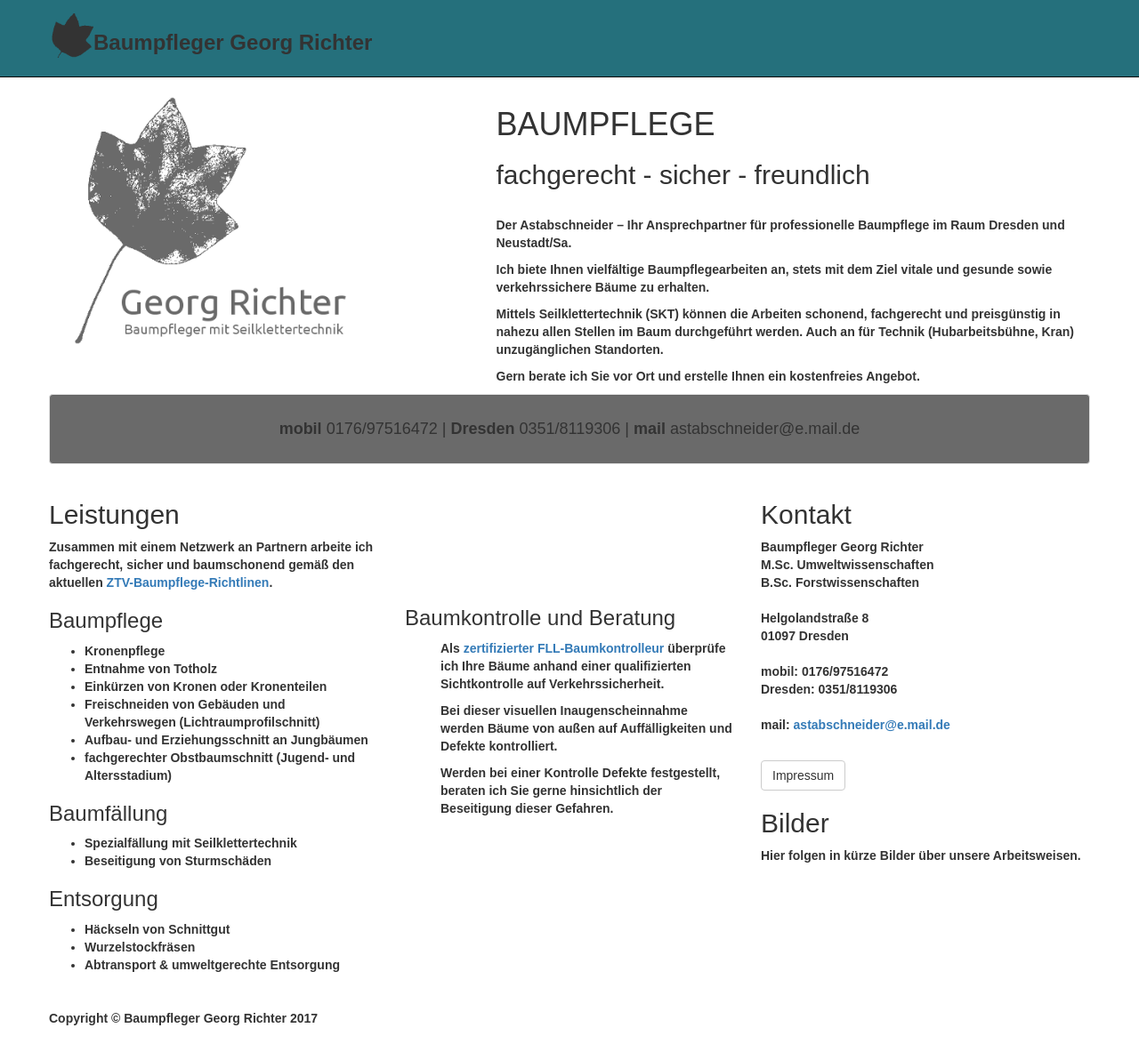
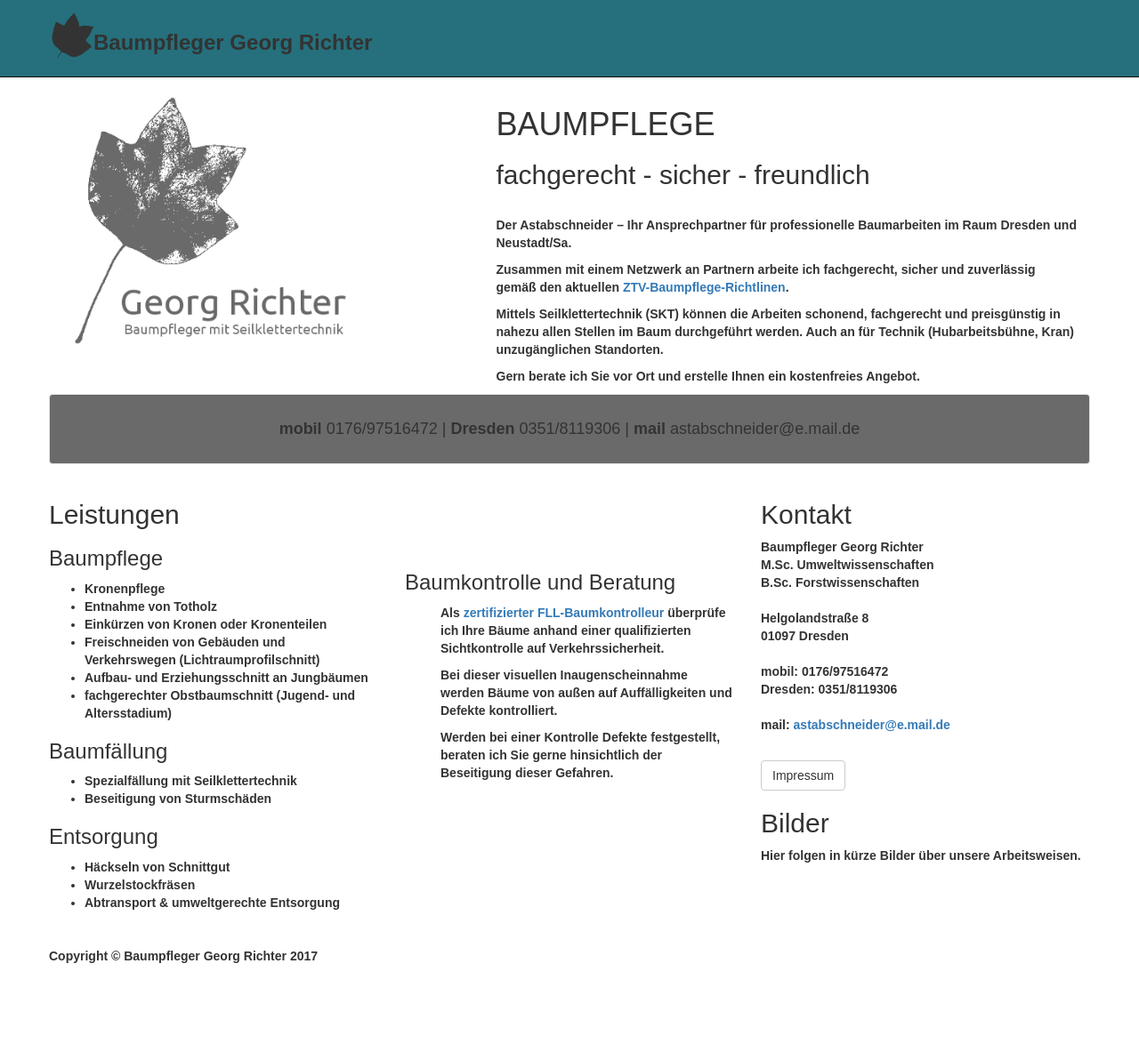
Before and after one commit to astabschneider/astabschneider.github.io, a Jekyll site: the page built from index.html, in a window 1280 px wide and 1195 px high. Shown: the top 1192 px of the window at 89% size. Built offline with Jekyll 4.4.1, drawn with Linux system fonts in a browser that asks for light colours.

Commit message:
updated site

```diff
--- a/index.html
+++ b/index.html
@@ -15,9 +15,9 @@ layout: default
     <h1>BAUMPFLEGE</h1>
 <h2>fachgerecht - sicher - freundlich</h2>
 <br>
-    <p>Der Astabschneider – Ihr Ansprechpartner für professionelle Baumpflege im Raum Dresden und Neustadt/Sa.</p>
+    <p>Der Astabschneider – Ihr Ansprechpartner für professionelle Baumarbeiten im Raum Dresden und Neustadt/Sa.</p>
 
-<p>Ich biete Ihnen vielfältige Baumpflegearbeiten an, stets mit dem Ziel vitale und gesunde sowie verkehrssichere Bäume zu erhalten.</p>
+<p>Zusammen mit einem Netzwerk an Partnern arbeite ich fachgerecht, sicher und zuverlässig gemäß den aktuellen <a class="customize-unpreviewable" href="http://www.fll.de/shop/baeume-und-gehoelze/ztv-baumpflege.html" target="_blank" rel="noopener">ZTV-Baumpflege-Richtlinen</a>.</p>
 
 <p>Mittels Seilklettertechnik (SKT) können die Arbeiten schonend, fachgerecht und preisgünstig in nahezu allen Stellen im Baum durchgeführt werden. Auch an für Technik (Hubarbeitsbühne, Kran) unzugänglichen Standorten.</p>
 
@@ -45,7 +45,6 @@ Gern berate ich Sie vor Ort und erstelle Ihnen ein kostenfreies Angebot.</p>
 <div class="row">
 <div class="col-md-4">
     <h2>Leistungen</h2>
-    <p>Zusammen mit einem Netzwerk an Partnern arbeite ich fachgerecht, sicher und baumschonend gemäß den aktuellen <a class="customize-unpreviewable" href="http://www.fll.de/shop/baeume-und-gehoelze/ztv-baumpflege.html" target="_blank" rel="noopener">ZTV-Baumpflege-Richtlinen</a>.
 
     <h3>Baumpflege</h3>
 <ul>
@@ -85,9 +84,6 @@ Gern berate ich Sie vor Ort und erstelle Ihnen ein kostenfreies Angebot.</p>
 <br/>
 <br/>
 <br/>
-<br/>
-<br/>
-
 
     </ul>
 <h4></h4>
```
